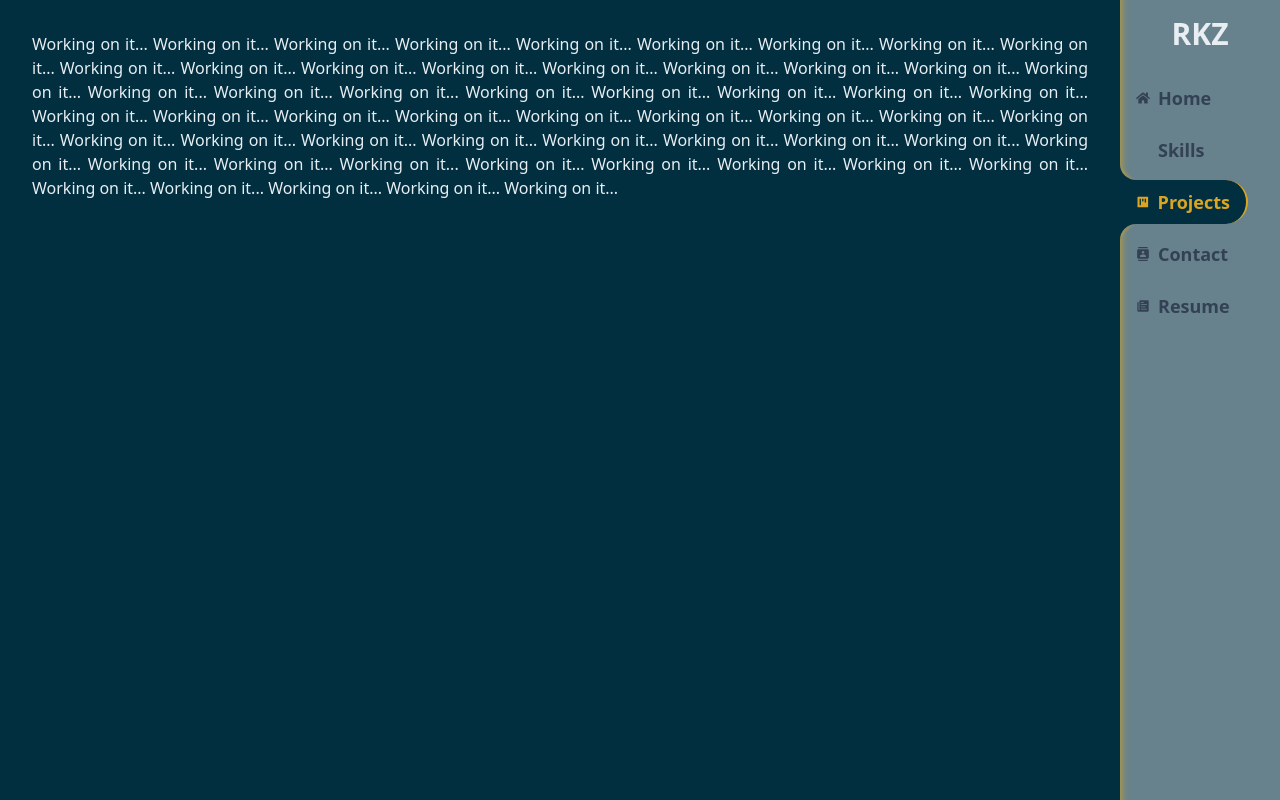
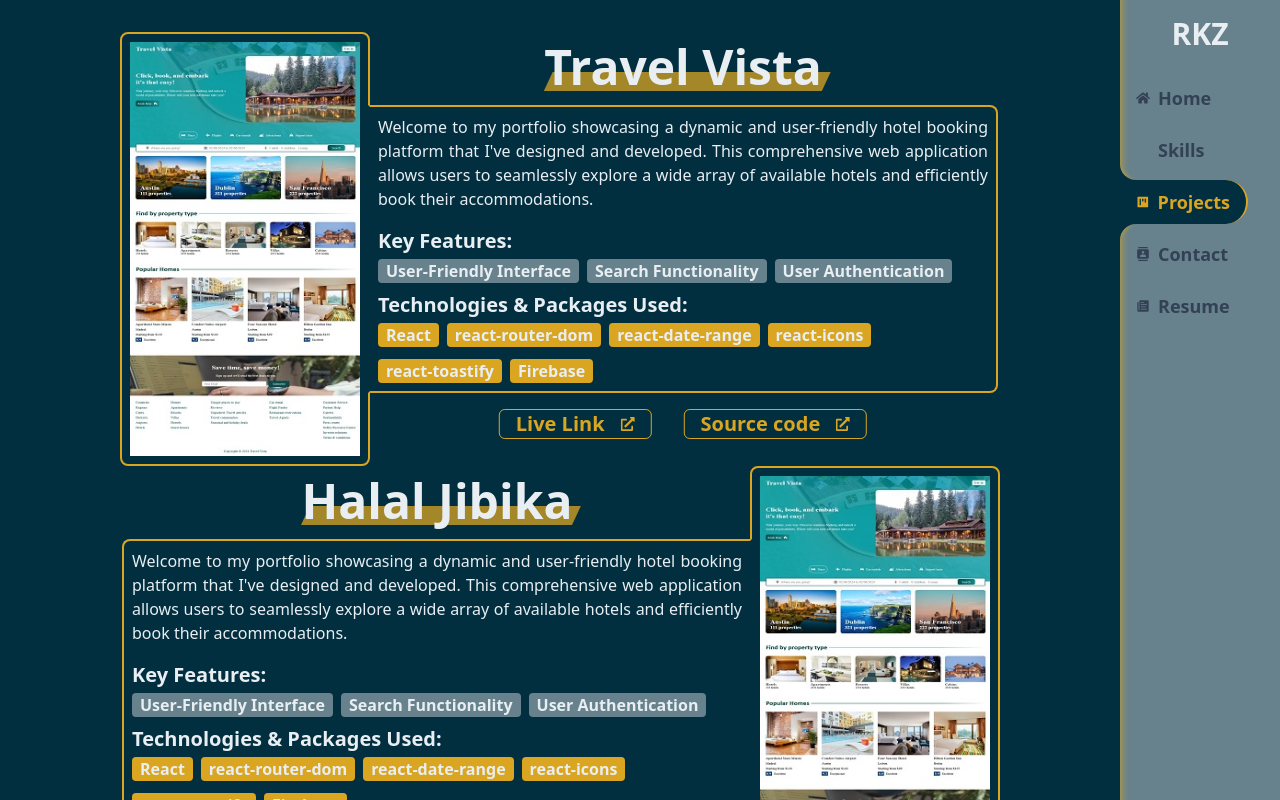
Before and after one commit to devRezaulKarim/portfolio, a React (Vite) app: page /projects in a window 1280 px wide. Built offline with nearby package versions, Linux system fonts and the light colour scheme; some icons are missing.

Commit message:
project card design done

```diff
--- /dev/null
+++ b/src/Components/Project.jsx
@@ -0,0 +1,117 @@
+/* eslint-disable react/prop-types */
+import travelVista from "../../public/Travel-vista-long.jpg";
+import { FaExternalLinkAlt } from "react-icons/fa";
+
+export default function Project({ value, title }) {
+  const condition = value % 2 === 0;
+  return (
+    <div className="lg:w-10/12 mx-auto py-8 px-2 mb-4 border-2 rounded-lg lg:py-0 lg:px-0 lg:mb-0 lg:border-0 lg:rounded-0 ">
+      {/* Image part */}
+      <div
+        className={`flex items-center justify-center  flex-col  ${
+          condition ? "lg:flex-row-reverse" : "lg:flex-row"
+        }`}
+      >
+        <div className="w-[250px] lg:border-2 lg:border-[var(--color-accent)] lg:p-2 rounded-lg mb-8 lg:mb-0">
+          <img className="w-full" src={travelVista} alt="" />
+        </div>
+
+        {/* description part */}
+
+        <div
+          className={`lg:w-[calc(100%-250px)] lg:border-2 lg:border-[var(--color-accent)] lg:p-2  my-12 lg:my-0  relative${
+            condition
+              ? "lg:pr-6 lg:border-r-[var(--color-primary)] translate-x-[2px] rounded-s-lg"
+              : "lg:pl-6 lg:border-l-[var(--color-primary)] -translate-x-[2px] rounded-e-lg"
+          }`}
+        >
+          {/* project title */}
+
+          <div
+            className={` absolute -top-16 ${
+              condition
+                ? "lg:right-1/2 lg:translate-x-[50%]"
+                : "lg:left-1/2 lg:-translate-x-[50%]"
+            } `}
+          >
+            <h1
+              className={`text-5xl font-semibold relative after:content-[''] after:w-full after:h-2/5 after:skew-x-[-25deg] after:absolute  after:left-1 after:bottom-0 after:-z-50   after:bg-[rgba(218,165,32,0.75)] whitespace-nowrap	`}
+            >
+              {title}
+            </h1>
+          </div>
+          {/* project description */}
+
+          <p>
+            Welcome to my portfolio showcasing a dynamic and user-friendly hotel
+            booking platform that I&#39;ve designed and developed. This
+            comprehensive web application allows users to seamlessly explore a
+            wide array of available hotels and efficiently book their
+            accommodations.
+          </p>
+          <div className="mt-4">
+            <div>
+              <h4 className="text-xl font-bold">Key Features:</h4>
+              <ul className="flex flex-wrap gap-2">
+                <Li feature={true} data={"User-Friendly Interface"} />
+                <Li feature={true} data={"Search Functionality"} />
+                <Li feature={true} data={"User Authentication"} />
+              </ul>
+            </div>
+            <div className="mt-2">
+              <h4 className="text-xl font-bold">
+                Technologies & Packages Used:
+              </h4>
+              <ul className="flex flex-wrap gap-2">
+                <Li data={"React"} />
+                <Li data={"react-router-dom"} />
+                <Li data={"react-date-range"} />
+                <Li data={"react-icons"} />
+                <Li data={"react-toastify"} />
+                <Li data={"Firebase"} />
+              </ul>
+            </div>
+          </div>
+
+          {/* project Buttons */}
+          <div
+            className={`absolute -bottom-12 flex items-center ${
+              condition
+                ? "lg:right-1/2 lg:translate-x-[50%]"
+                : "lg:left-1/2 lg:-translate-x-[50%]"
+            } `}
+          >
+            <a
+              href="https://travel-vista-rkz.netlify.app/"
+              target="_blank"
+              rel="noreferrer"
+              className="text-xl font-semibold px-4 border border-[var(--color-accent)] text-[var(--color-accent)] flex items-center gap-4 rounded-md duration-300 hover:text-[var(--color-primary)] hover:bg-[var(--color-accent)] whitespace-nowrap"
+            >
+              Live Link <FaExternalLinkAlt className="text-sm" />
+            </a>
+            <a
+              href="https://github.com/devRezaulKarim/travelVista"
+              target="_blank"
+              rel="noreferrer"
+              className="text-xl font-semibold px-4 border border-[var(--color-accent)] text-[var(--color-accent)] flex items-center gap-4 rounded-md duration-300 hover:text-[var(--color-primary)] hover:bg-[var(--color-accent)] ml-8 whitespace-nowrap"
+            >
+              Source code <FaExternalLinkAlt className="text-sm" />
+            </a>
+          </div>
+        </div>
+      </div>
+    </div>
+  );
+}
+
+function Li({ data, feature }) {
+  return (
+    <li
+      className={`${
+        feature ? "bg-[var(--color-secondary)]" : "bg-[var(--color-accent)]"
+      } px-2 rounded mt-1 text-[var(--color-primary font-semibold text-lg)]`}
+    >
+      {data}
+    </li>
+  );
+}
--- a/src/Pages/Projects.jsx
+++ b/src/Pages/Projects.jsx
@@ -1,21 +1,19 @@
+import Project from "../Components/Project";
+
 export default function Projects() {
+  const arr = [
+    { id: 1, title: "Travel Vista" },
+    { id: 2, title: "Halal Jibika" },
+    { id: 3, title: "Task Management" },
+    { id: 4, title: "Expense Tracker" },
+    { id: 5, title: "Inventory Management" },
+  ];
+
   return (
     <div className="text-justify">
-      Working on it... Working on it... Working on it... Working on it...
-      Working on it... Working on it... Working on it... Working on it...
-      Working on it... Working on it... Working on it... Working on it...
-      Working on it... Working on it... Working on it... Working on it...
-      Working on it... Working on it... Working on it... Working on it...
-      Working on it... Working on it... Working on it... Working on it...
-      Working on it... Working on it... Working on it... Working on it...
-      Working on it... Working on it... Working on it... Working on it...
-      Working on it... Working on it... Working on it... Working on it...
-      Working on it... Working on it... Working on it... Working on it...
-      Working on it... Working on it... Working on it... Working on it...
-      Working on it... Working on it... Working on it... Working on it...
-      Working on it... Working on it... Working on it... Working on it...
-      Working on it... Working on it... Working on it... Working on it...
-      Working on it...{" "}
+      {arr.map((a) => (
+        <Project key={a.id} value={a.id} title={a.title} />
+      ))}
     </div>
   );
 }
```
Also changed, not shown: public/Travel-vista-long.jpg (added).
